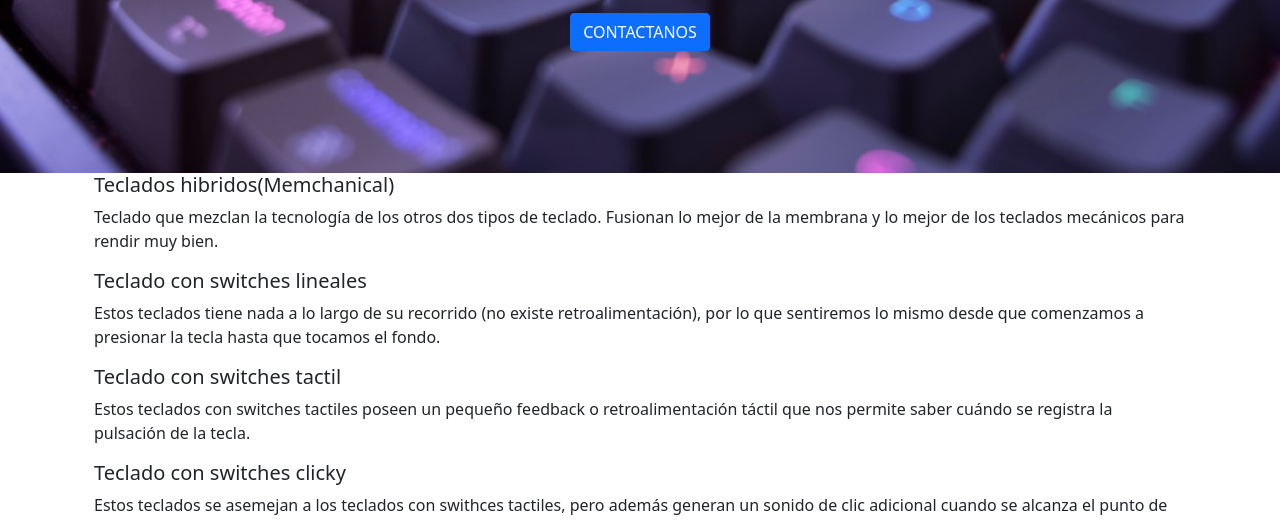
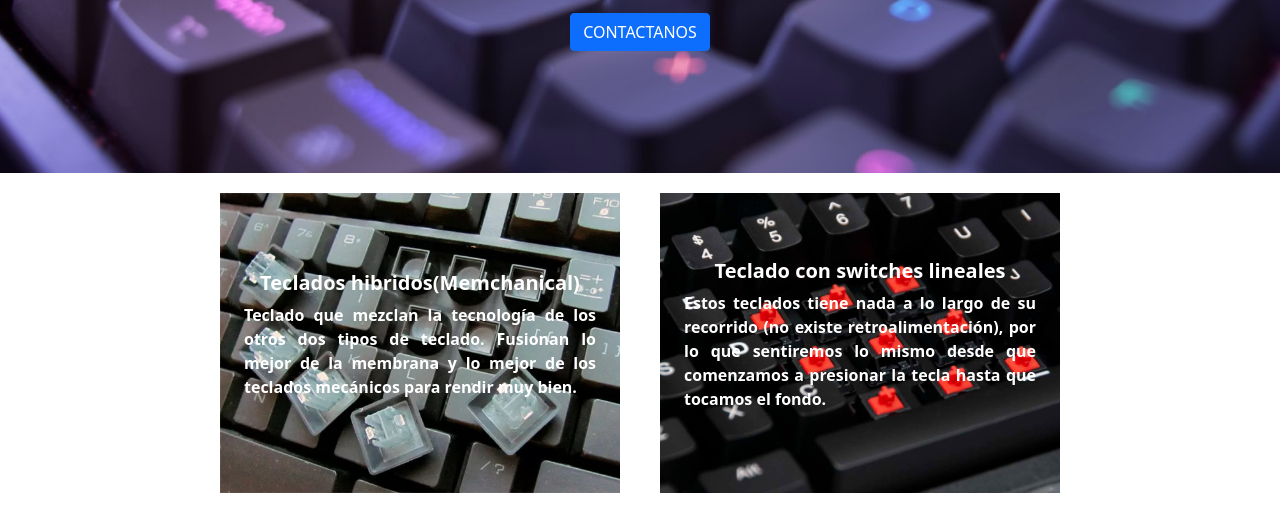
Before and after one commit to MartinAlanRF/Proyecyo1-Landing-de-negocio, a plain HTML site: page index.html in a window 1280 px wide. Shown: the part 267-788 px from the top of the page. Drawn offline with nearby package versions, Linux system fonts and the light colour scheme.

Commit message:
modificacion del estilo del catalago

```diff
--- a/styles/style.css
+++ b/styles/style.css
@@ -1,10 +1,6 @@
 /* Estilo para la fuente de toda la página en el index */
 .body{
     font-family:'Ubuntu', 'Arial';
-}
-
-.logo{
-
 }
 
 /* Estilo para el Jumbotron */
@@ -50,7 +46,6 @@
     width: 300px;
 }
 
-
 /* Estilo para acomodar el catalogo */
 .containerCatalogo{
     display: flex;
@@ -64,31 +59,73 @@
     flex-direction: row;
     flex-wrap: wrap;
     justify-content: center;
-}
-
-/*  */
-.containerDemoSwitches{
     overflow: hidden;
 }
 
-/* Estilo para las cards que se encuentran dentro del catalago */
-.card{
-    margin: 10px;
-    justify-content: center !important;
-    align-items: center !important;
+/* Estilos para los contenedores que mostraran el catalogo */
+.membrana{
+    margin: 20px;
     width: 400px;
+    height: 300px;
+    display: flex;
+    justify-content: center;
+    align-items: center;
     text-align: justify;
-}
-/*Se centra el titulo del card-header*/
-.card .card-header{
-    text-align: center;
+    background-image: url('/images/catalogo/tecladoMembrana.jpg');
+    background-size: cover;
+    color: #fff;
 }
 
-.card .card-img-top{
-    padding: 5px;
-    height: 200px;
+.lineal{
+    margin: 20px;
+    width: 400px;
+    height: 300px;
+    display: flex;
+    justify-content: center;
+    align-items: center;
+    text-align: justify;
+    background-image: url('/images/catalogo/tecladolineal.jpg');
+    background-size: cover;
+    color: #fff;
 }
 
+.tactil{
+    margin: 20px;
+    width: 400px;
+    height: 300px;
+    display: flex;
+    justify-content: center;
+    align-items: center;
+    text-align: justify;
+    background-image: url('/images/catalogo/tecladotactil.jpg');
+    background-size: cover;
+    color: #fff;
+}
+
+.clicky{
+    margin: 20px;
+    width: 400px;
+    height: 300px;
+    display: flex;
+    justify-content: center;
+    align-items: center;
+    text-align: justify;
+    background-image: url('/images/catalogo/tecladoclicky_ruidoso.jpg');
+    background-size: cover;
+    color: #fff;
+}
+
+.tituloContainer{
+    text-align: center;
+    font-weight: bolder;
+}
+
+.infoText{
+    text-align: justify;
+    font-weight: bolder;
+}
+
+/* Apartado de contact */
 .containerContacto{
     background: #fff;
 }
@@ -136,6 +173,7 @@
     display: flex;
     flex-direction: column;
     align-items: center;
+    text-align: justify;
     margin: 10px;
     padding: 5px;
 }
@@ -163,3 +201,63 @@
     margin: 10px;
     padding: 5px;
 }
+
+/*Medidas de pantalla acomodando el contenido respecto a estas*/
+@media only screen and (max-width: 1200px) and (min-width: 980px) {
+     /*Al tener menos de 1200px en patanlla se cambiar el flexdirection de row a colum  */
+    .footer{
+        display: flex;
+        flex-direction: column;
+        align-items: center;
+        justify-content: space-around;
+    }
+
+  }
+
+
+/* Para 960px */
+@media only screen and (max-width: 980px) and (min-width: 821px) {
+    .footer{
+        display: flex;
+        flex-direction: column;
+        align-items: center;
+        justify-content: space-around;
+    }
+
+  }
+
+
+  @media only screen and (max-width: 820px) and (min-width: 621px) {
+    .footer{
+        display: flex;
+        flex-direction: column;
+        align-items: center;
+        justify-content: space-around;
+    }
+  }
+
+
+  @media only screen and (max-width: 620px) and (min-width: 501px) {
+    .footer{
+        display: flex;
+        flex-direction: column;
+        align-items: center;
+        justify-content: space-around;
+    }
+  }
+
+
+  /* Para 480px */
+  @media only screen and (max-width: 500px) and (min-width: 341px) {
+    .footer{
+        display: flex;
+        flex-direction: column;
+        align-items: center;
+        justify-content: space-around;
+    }
+  }
+
+  /* Para 320px */
+  @media only screen and (max-width: 340px) and (min-width: 5px)  {
+
+  }
```
Also changed, not shown: images/catalogo/tecladoclicky_ruidoso.jpg (renamed from images/catalogo/teclado clicky_ruidoso.jpg), images/catalogo/tecladolineal.jpg (renamed from images/catalogo/teclado lineal.jpg), images/catalogo/tecladotactil.jpg (renamed from images/catalogo/teclado tactil.jpg).
